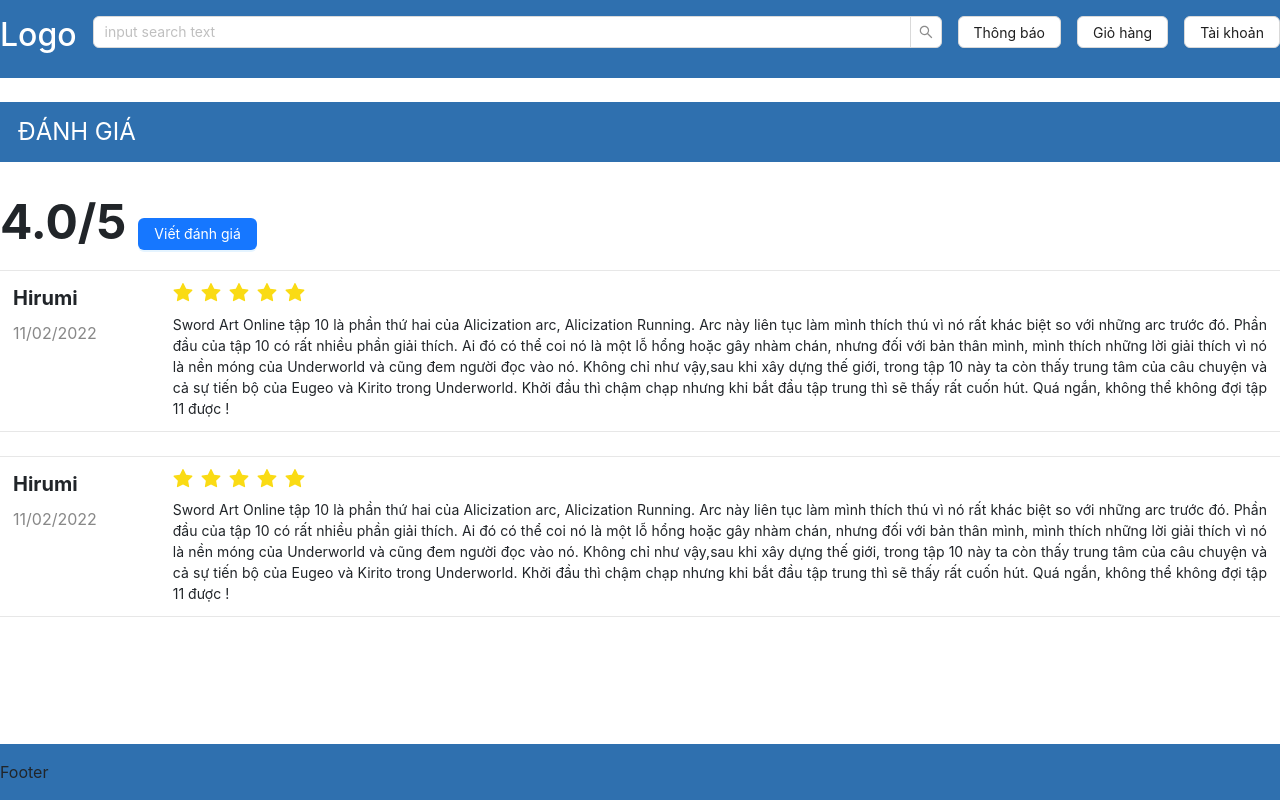
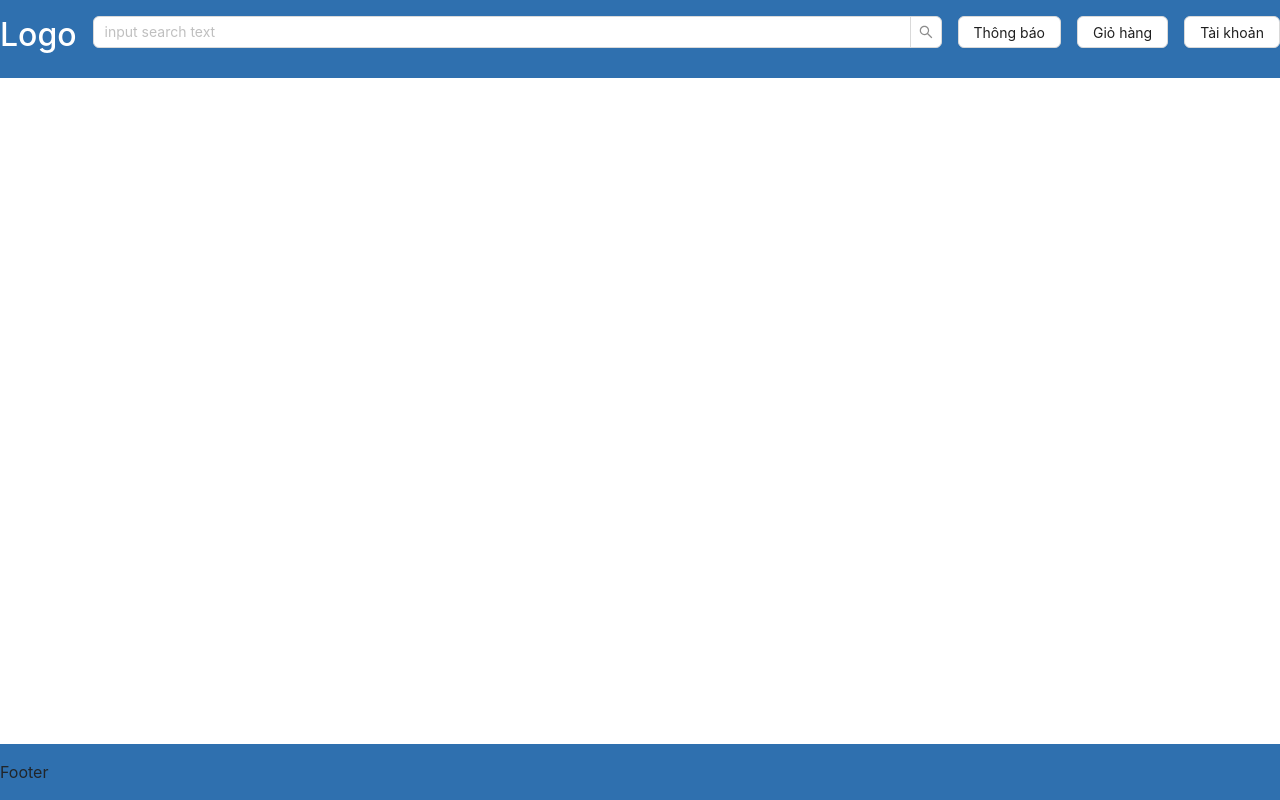
Before and after one commit to trinitrobenzene/bkebook, a React (Vite) app: page / in a window 1280 px wide. Built offline with nearby package versions, Linux system fonts and the light colour scheme.

Commit message:
a little fix

```diff
--- a/pages/Home/index.jsx
+++ b/pages/Home/index.jsx
@@ -1,10 +1,9 @@
 import React from 'react';
-import { Rating } from '../../components';
 
 const Home = () => {
     return (
         <div>
-            <Rating/>
+
         </div>
     );
 };
```
